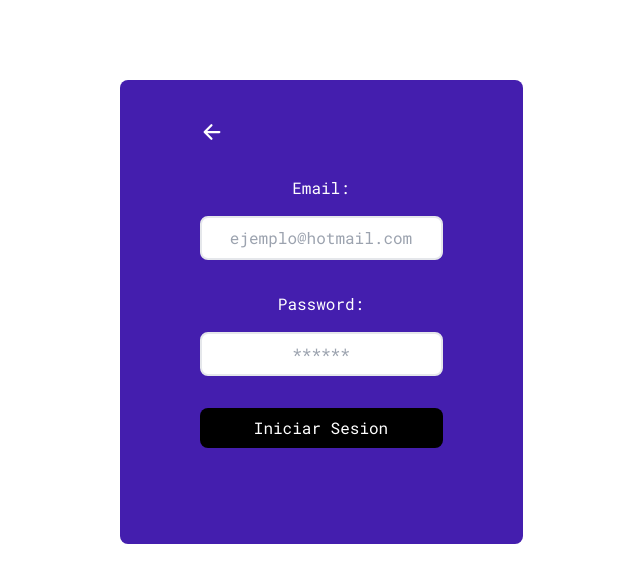
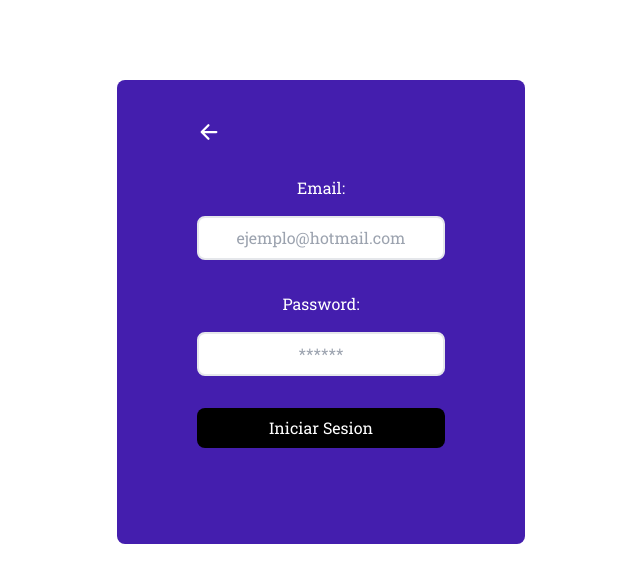
Before and after one commit to PowChorba/RobotizeWeb, a Next.js app in the folder robotize-front/: page /login in a window 1280 px wide. Shown: the top 582 px of the page, without its empty margins (319-959 px from the left). Built offline with nearby package versions, Linux system fonts and the light colour scheme; no server answers.

Commit message:
changed padding in note

```diff
--- a/robotize-front/app/layout.tsx
+++ b/robotize-front/app/layout.tsx
@@ -1,7 +1,8 @@
 import Providers from '@/components/Provider/Provider'
 import './globals.css'
 import type { Metadata } from 'next'
-import { Roboto, Roboto_Mono } from 'next/font/google'
+import { Roboto, Roboto_Mono,Roboto_Slab } from 'next/font/google'
+import Script from 'next/script';
 
 
 export const metadata: Metadata = {
@@ -9,7 +10,7 @@ export const metadata: Metadata = {
   description: 'Generated by create next app',
 }
 // const inter = Roboto({ weight: '400',subsets: ['latin'] })
-const roboto_mono = Roboto_Mono({
+const roboto_mono = Roboto_Slab({
   subsets: ['latin'],
   display: 'swap',
 })
@@ -38,8 +39,11 @@ export default function RootLayout({
               `,
             }}
           />
+
       </head>
-      <body className={roboto_mono.className}><Providers>{children}</Providers></body>
+      <body className={roboto_mono.className}><Providers><Script src="https://cdn.botpress.cloud/webchat/v1/inject.js" strategy="afterInteractive" />
+          <Script src="https://mediafiles.botpress.cloud/4ff505f2-01cd-418e-b4b6-0f87564fecb8/webchat/config.js" strategy="afterInteractive" />
+          {children}</Providers></body>
     </html>
   )
 }
--- a/robotize-front/components/Footer/Footer.tsx
+++ b/robotize-front/components/Footer/Footer.tsx
@@ -3,7 +3,7 @@ import {AiOutlineTwitter, AiFillLinkedin, AiFillMail} from 'react-icons/ai'
 
 export default function Footer(){
     return(
-        <footer className="w-3/4 mx-auto flex max-sm:flex-col max-sm:gap-4 justify-between p-4 text-center items-center border-t-2">
+        <footer className="w-3/4 mx-auto flex max-sm:flex-col max-sm:gap-4 justify-between p-4 text-center items-center border-t-2 max-sm:w-full">
             <div className="flex flex-col gap-2 max-sm:hidden">
                 <p className="font-semibold"><u>Secciones:</u></p>
                 <Link href='/politica'>Politica</Link>
--- a/robotize-front/components/NotaCompleta/NotaCompleta.tsx
+++ b/robotize-front/components/NotaCompleta/NotaCompleta.tsx
@@ -28,7 +28,7 @@ export default function NotaCompleta({data, seccion, dataSection}: Props){
             {
                 data.title !== 'News not found'
                 ? <>
-                    <article className="w-3/4 mx-auto py-4 flex flex-col gap-4">
+                    <article className="w-3/4 mx-auto py-4 flex flex-col gap-4 max-sm:w-full max-sm:px-2">
                         <p className="pb-6 text-lg text-left"><Link href='/'>Robotize</Link> {'>'} <Link href={`/${seccion.toLowerCase()}`}>{seccion}</Link></p>
                         {/* Titulo */}
                         <h2 className="text-4xl lg:text-2xl font-bold text-center max-sm:text-2xl">{data.title}</h2>
@@ -39,7 +39,7 @@ export default function NotaCompleta({data, seccion, dataSection}: Props){
                             <Image src={Robotize} alt='Icono' width={50} height={50} className="rounded-[50%]"/>
                         <span>Por <strong>Robotize</strong></span>
                         </div>
-                        <img src={data.img} alt="asd" width={200} height={200} className="w-3/4 py-2 mx-auto"/>
+                        <img src={data.img} alt="asd" width={200} height={200} className="w-3/4 py-2 mx-auto max-sm:w-full"/>
                         { contentComplete && <p className="w-full mx-auto text-left" dangerouslySetInnerHTML={{ __html: contentComplete }}></p>}
                         <br /><br />
                         <div className="flex justify-start items-center gap-4">
@@ -51,7 +51,7 @@ export default function NotaCompleta({data, seccion, dataSection}: Props){
                         </div>
                     </article>
                         <h4 className="w-3/4 mx-auto font-semibold text-lg">Te puede interesar</h4>
-                    <article className="w-3/4 mx-auto border-t-2 grid grid-cols-5 text-center gap-6 border-b-2 border-[#441eae] py-4 max-sm:grid-cols-3">
+                    <article className="w-3/4 mx-auto border-t-2 grid grid-cols-5 text-center gap-6 border-b-2 border-[#441eae] py-4 max-sm:grid-cols-3 max-sm:w-full max-sm:px-2">
                         {
                             filterNota.map(e => {
                                 return <RelacionCard key={e._id} img={e.img} keytitle={e.keytitle} pretitle={e.pretitle} section={e.section} _id={e._id} title={e.title}/>
```
